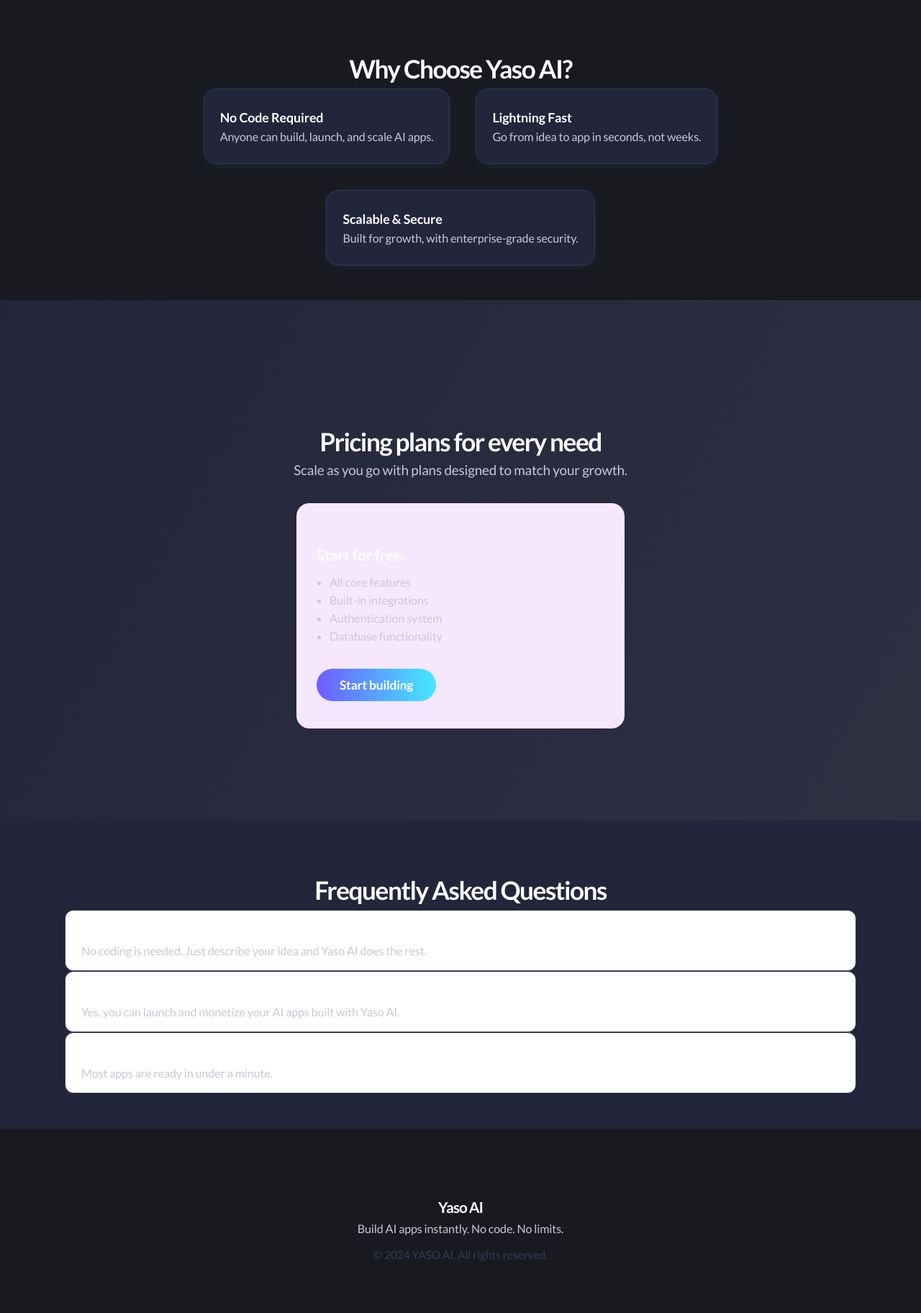
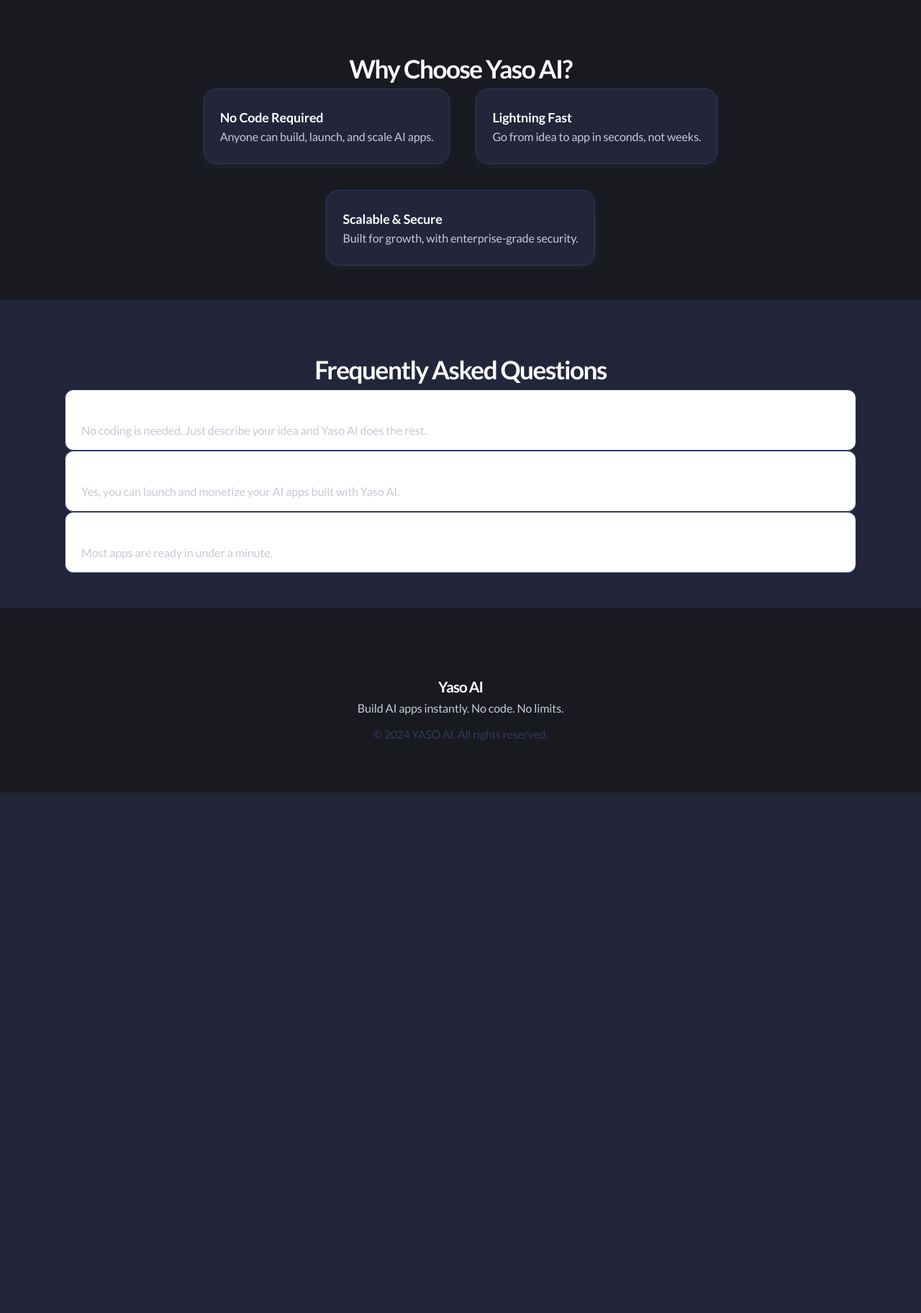
Before and after one commit to tomeryasu/APPS-AI1, a FastAPI app: page / in a window 1280 px wide. Shown: the part 3923-5747 px from the top of the page at 72% size. After the commit the page ends 5024 px from the top, so only its background shows below. Run offline with FastAPI, Linux system fonts and the light colour scheme.

Commit message:
initial commit

```diff
--- a/app/templates/index.html
+++ b/app/templates/index.html
@@ -442,39 +442,6 @@
     </section>
 
     <!-- Pricing Section -->
-    <section class="fade-in bg-white">
-      <div class="container-center">
-        <h2 class="section-title-lg">
-        Pricing plans for every need
-        </h2>
-        <div class="section-desc-lg">
-        Scale as you go with plans designed to match your growth.
-        </div>
-        <div
-          style="
-            max-width: 400px;
-            margin: 0 auto;
-            background: #f6e7ff;
-            border-radius: 18px;
-            box-shadow: 0 2px 8px rgba(0, 0, 0, 0.04);
-            padding: 38px 28px;
-          "
-        >
-          <h3 class="pricing-title">
-            Start for free.
-          </h3>
-          <ul class="pricing-list">
-            <li class="pricing-list-item">All core features</li>
-            <li class="pricing-list-item">Built-in integrations</li>
-            <li class="pricing-list-item">Authentication system</li>
-            <li class="pricing-list-item">Database functionality</li>
-          </ul>
-          <a href="/editor" class="cta-btn cta-btn-full"
-            >Start building</a
-          >
-        </div>
-      </div>
-    </section>
 
     <!-- FAQ Section -->
     <section class="bg-f7f8fa fade-in">
```
